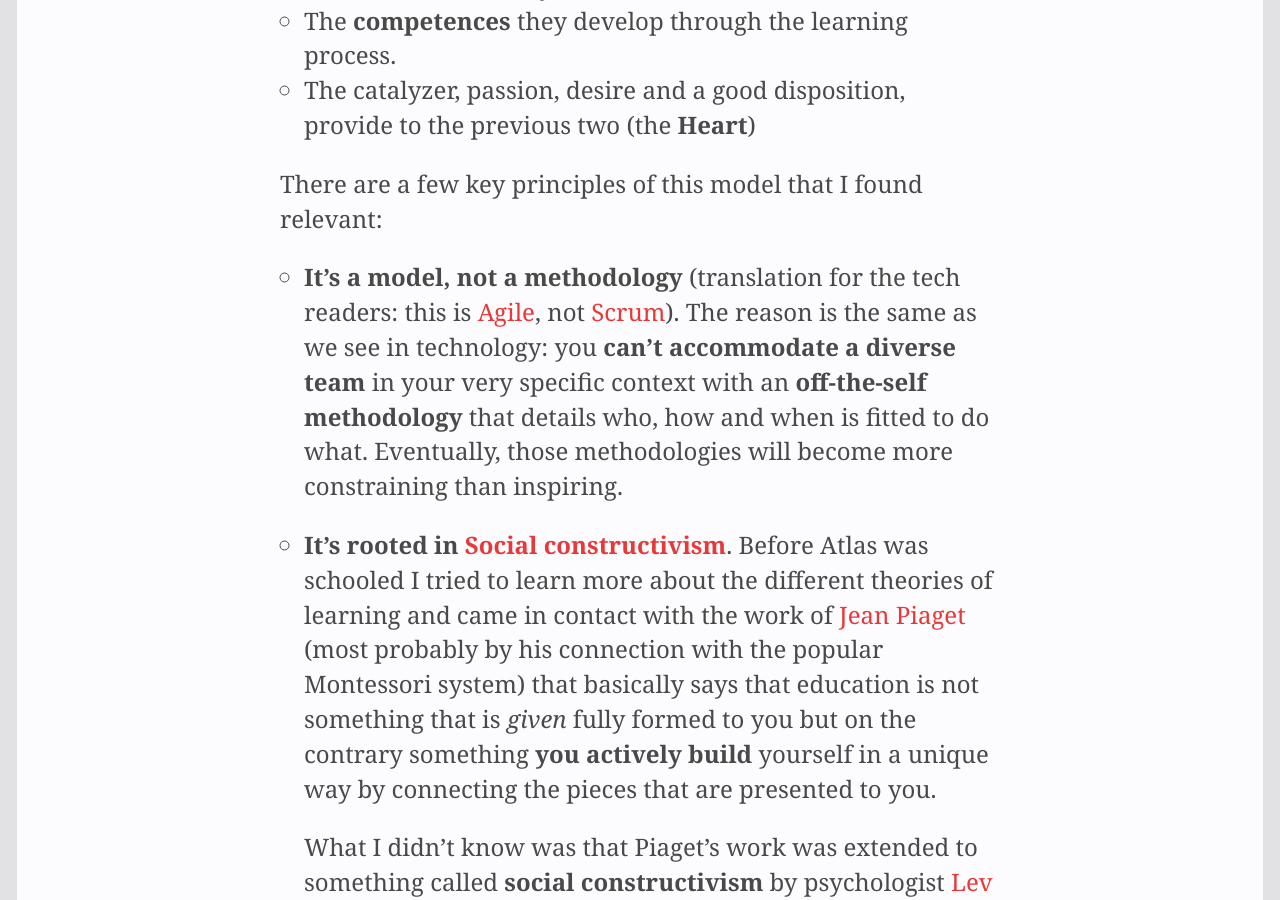
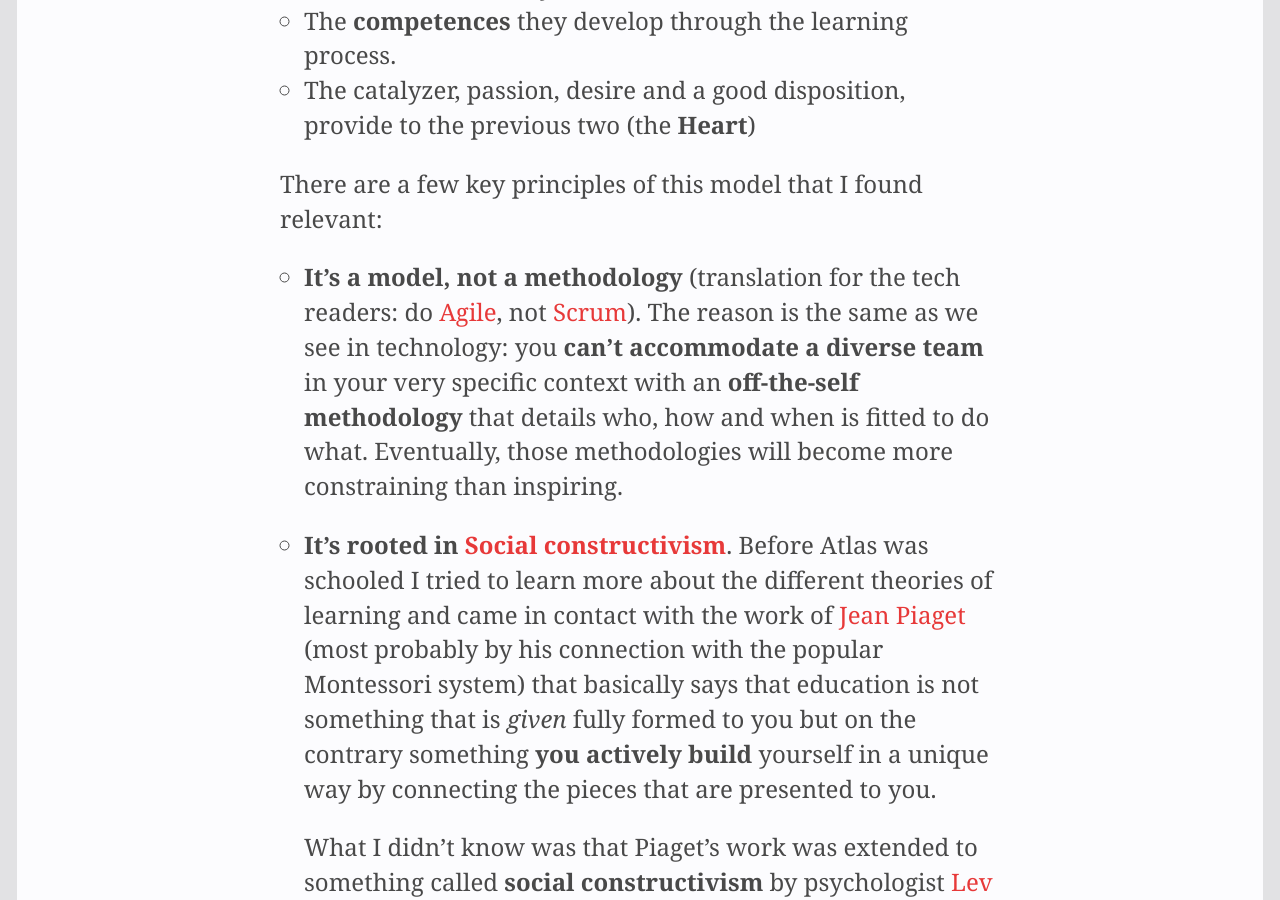
Before and after one commit to aitor/aitor.github.com, a Jekyll site: the page built from _posts/2024-04-19-Osotu-learning-session-one.md, in a window 1280 px wide and 900 px high, scrolled down 2115 px. Built offline with Jekyll 4.4.1, drawn with Linux system fonts in a browser that asks for light colours; nearby versions of some CDN libraries.

Commit message:
feat(posts): Update post

```diff
--- a/_posts/2024-04-19-Osotu-learning-session-one.md
+++ b/_posts/2024-04-19-Osotu-learning-session-one.md
@@ -27,7 +27,7 @@ Osotu learning approach is mostly adapted from [Mar Romera](https://integratek.e
 
 There are a few key principles of this model that I found relevant:
 
-- **It's a model, not a methodology** (translation for the tech readers: this is [Agile](https://agilemanifesto.org/), not [Scrum](https://www.scrum.org/resources/what-scrum-module)). The reason is the same as we see in technology: you **can't accommodate a diverse team** in your very specific context with an **off-the-self methodology** that details who, how and when is fitted to do what. Eventually, those methodologies will become more constraining than inspiring.
+- **It's a model, not a methodology** (translation for the tech readers: do [Agile](https://agilemanifesto.org/), not [Scrum](https://www.scrum.org/resources/what-scrum-module)). The reason is the same as we see in technology: you **can't accommodate a diverse team** in your very specific context with an **off-the-self methodology** that details who, how and when is fitted to do what. Eventually, those methodologies will become more constraining than inspiring.
 
 - **It's rooted in [Social constructivism](https://www.wikiwand.com/en/Social_constructivism)**. Before Atlas was schooled I tried to learn more about the different theories of learning and came in contact with the work of [Jean Piaget](https://www.wikiwand.com/en/Jean_Piaget) (most probably by his connection with the popular Montessori system) that basically says that education is not something that is _given_ fully formed to you but on the contrary something **you actively build** yourself in a unique way by connecting the pieces that are presented to you.
 
```
